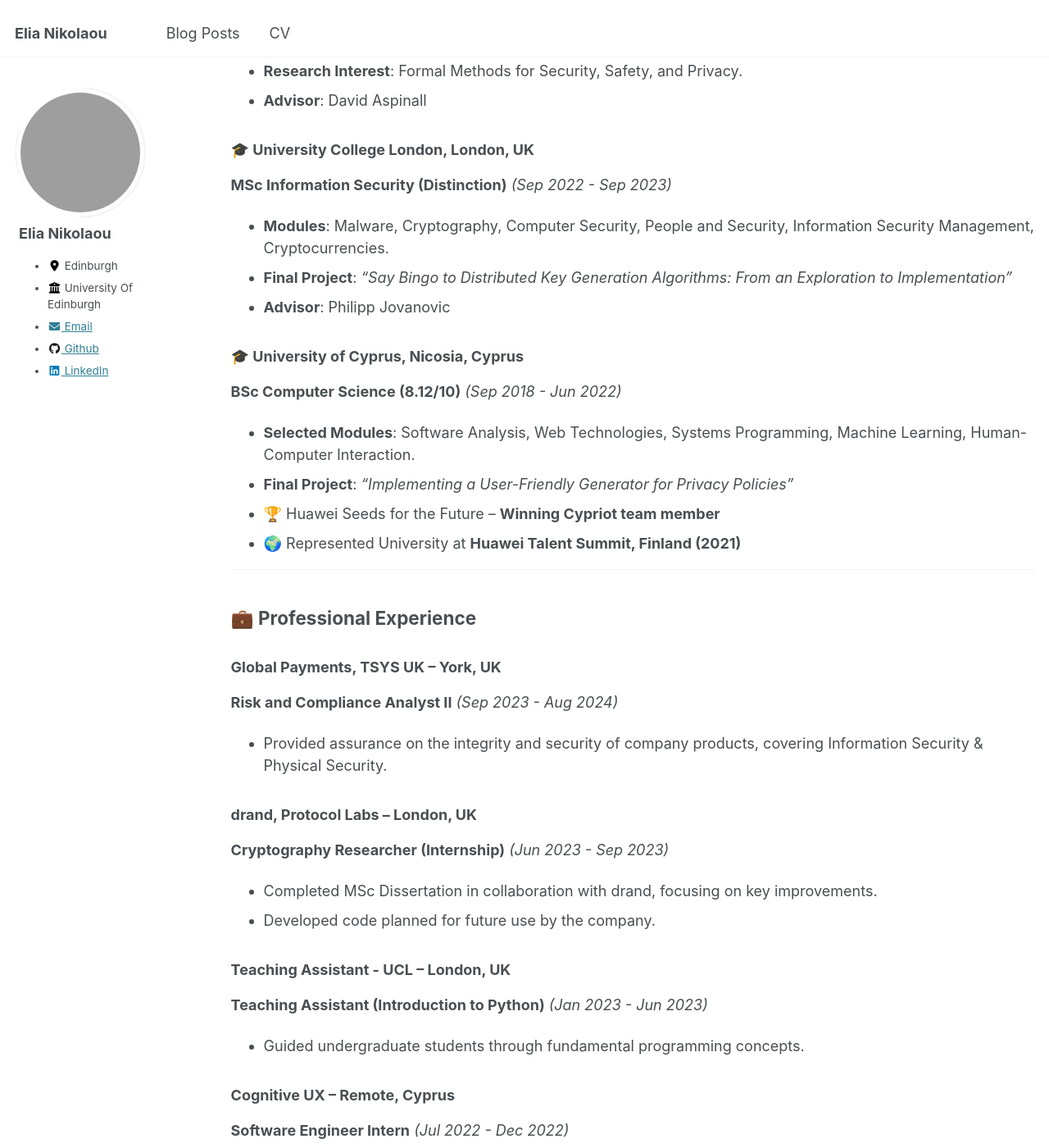
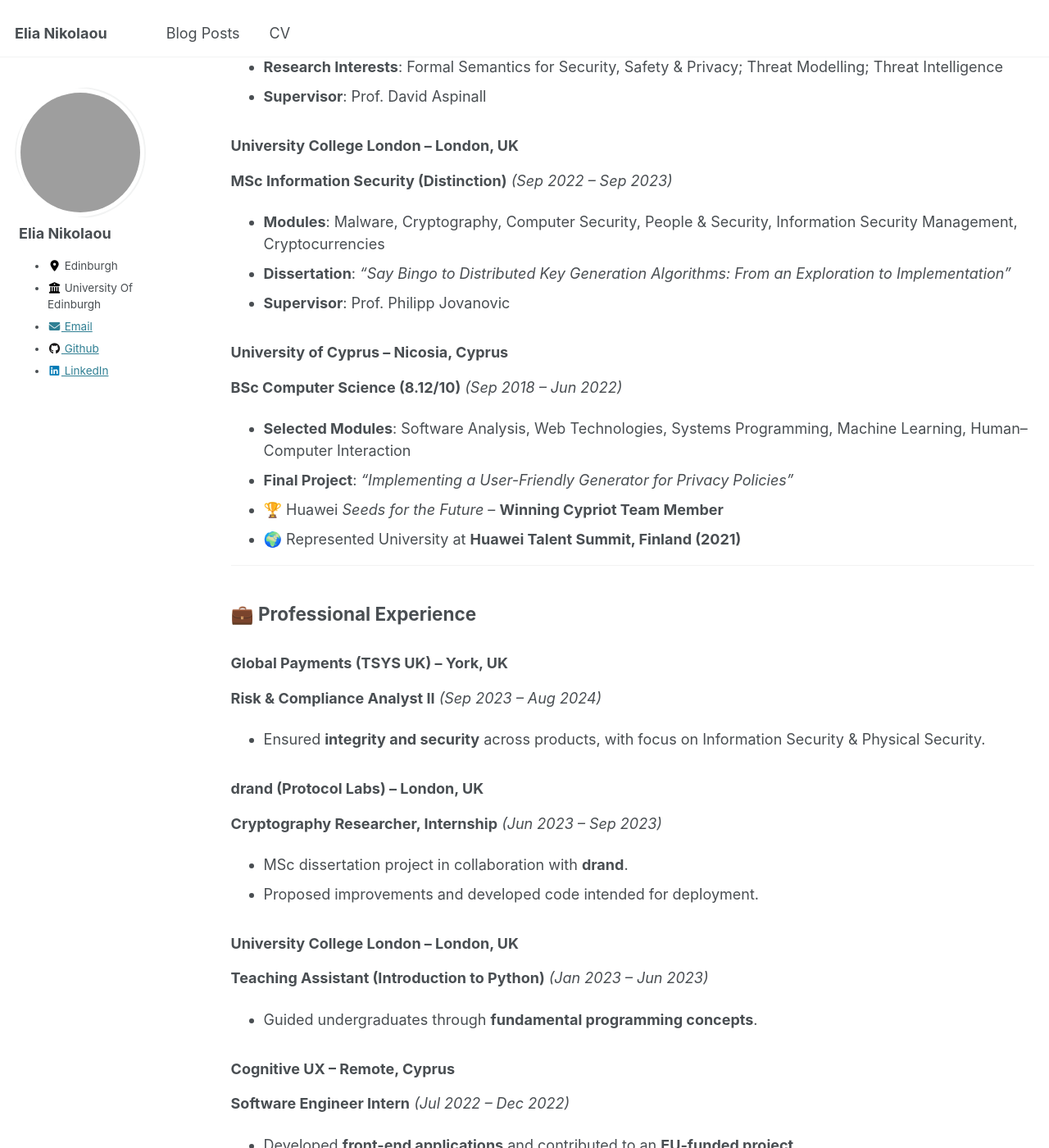
Before and after one commit to Elia-Nikolaou/Elia-Nikolaou.github.io, a Jekyll site: the page built from _pages/cv.md, in a window 1280 px wide and 1400 px high, scrolled down 331 px. Shown: the whole window at 82% size. Built offline with Jekyll 4.4.1, drawn with Linux system fonts in a browser that asks for light colours; our own code applies the rules of GitHub Pages for plain Markdown files; some of the changed text lies outside the part shown.

Commit message:
Update cv.md

```diff
--- a/_pages/cv.md
+++ b/_pages/cv.md
@@ -1,81 +1,91 @@
 ---
 layout: archive
-# title: "CV"
 permalink: /cv/
 author_profile: true
 redirect_from:
   - /resume
 ---
 
-## My Resume:
+# Curriculum Vitae
+
+---
 
 ## 🎓 Education
-### 🎓 University Of Edinburgh, Edinburgh, UK
-**PhD Candidate in Cybersecurity, Privacy, and Trust** *(Sep 2024 - Present)*
-- **Research Interest**: Formal Methods for Security, Safety, and Privacy.
-- **Advisor**: David Aspinall
 
-### 🎓 University College London, London, UK
-**MSc Information Security (Distinction)** *(Sep 2022 - Sep 2023)*
-- **Modules**: Malware, Cryptography, Computer Security, People and Security, Information Security Management, Cryptocurrencies.
-- **Final Project**: *"Say Bingo to Distributed Key Generation Algorithms: From an Exploration to Implementation"*
-- **Advisor**: Philipp Jovanovic
+### University of Edinburgh – Edinburgh, UK
+**PhD Candidate in Cybersecurity, Privacy & Trust** *(Sep 2024 – Present)*
+- **Research Interests**: Formal Semantics for Security, Safety & Privacy; Threat Modelling; Threat Intelligence
+- **Supervisor**: Prof. David Aspinall
 
-### 🎓 University of Cyprus, Nicosia, Cyprus
-**BSc Computer Science (8.12/10)** *(Sep 2018 - Jun 2022)*
-- **Selected Modules**: Software Analysis, Web Technologies, Systems Programming, Machine Learning, Human-Computer Interaction.
-- **Final Project**: *"Implementing a User-Friendly Generator for Privacy Policies"*
-- 🏆 Huawei Seeds for the Future – **Winning Cypriot team member**
+### University College London – London, UK
+**MSc Information Security (Distinction)** *(Sep 2022 – Sep 2023)*
+- **Modules**: Malware, Cryptography, Computer Security, People & Security, Information Security Management, Cryptocurrencies
+- **Dissertation**: *“Say Bingo to Distributed Key Generation Algorithms: From an Exploration to Implementation”*
+- **Supervisor**: Prof. Philipp Jovanovic
+
+### University of Cyprus – Nicosia, Cyprus
+**BSc Computer Science (8.12/10)** *(Sep 2018 – Jun 2022)*
+- **Selected Modules**: Software Analysis, Web Technologies, Systems Programming, Machine Learning, Human–Computer Interaction
+- **Final Project**: *“Implementing a User-Friendly Generator for Privacy Policies”*
+- 🏆 Huawei *Seeds for the Future* – **Winning Cypriot Team Member**
 - 🌍 Represented University at **Huawei Talent Summit, Finland (2021)**
 
-----------------------------------------------------------
+---
 
 ## 💼 Professional Experience
-### **Global Payments, TSYS UK – York, UK**
-**Risk and Compliance Analyst II** *(Sep 2023 - Aug 2024)*
-- Provided assurance on the integrity and security of company products, covering Information Security & Physical Security.
 
-### **drand, Protocol Labs – London, UK**
-**Cryptography Researcher (Internship)** *(Jun 2023 - Sep 2023)*
-- Completed MSc Dissertation in collaboration with drand, focusing on key improvements.
-- Developed code planned for future use by the company.
+### Global Payments (TSYS UK) – York, UK
+**Risk & Compliance Analyst II** *(Sep 2023 – Aug 2024)*
+- Ensured **integrity and security** across products, with focus on Information Security & Physical Security.
 
-### **Teaching Assistant - UCL – London, UK**
-**Teaching Assistant (Introduction to Python)** *(Jan 2023 - Jun 2023)*
-- Guided undergraduate students through fundamental programming concepts.
+### drand (Protocol Labs) – London, UK
+**Cryptography Researcher, Internship** *(Jun 2023 – Sep 2023)*
+- MSc dissertation project in collaboration with **drand**.
+- Proposed improvements and developed code intended for deployment.
 
-### **Cognitive UX – Remote, Cyprus**
-**Software Engineer Intern** *(Jul 2022 - Dec 2022)*
-- Developed front-end applications and contributed to an **EU-funded project**.
-- Designed code for deliverables and software solutions.
+### University College London – London, UK
+**Teaching Assistant (Introduction to Python)** *(Jan 2023 – Jun 2023)*
+- Guided undergraduates through **fundamental programming concepts**.
 
-### **KIOS Research & Innovation Centre, University of Cyprus – Cyprus**
-**Special Scientist Intern** *(Oct 2021 - Feb 2022)*
-- Assisted in data collection and processing for research projects.
-- Implemented ML algorithms for environmental disaster detection using drones.
+### Cognitive UX – Remote, Cyprus
+**Software Engineer Intern** *(Jul 2022 – Dec 2022)*
+- Developed **front-end applications** and contributed to an **EU-funded project**.
+- Delivered software solutions aligned with project requirements.
 
-----------------------------------------------------------
+### KIOS Research & Innovation Centre, University of Cyprus – Nicosia, Cyprus
+**Special Scientist Intern** *(Oct 2021 – Feb 2022)*
+- Collected and processed data for research projects.
+- Implemented **ML algorithms** for environmental disaster detection using drones.
+
+---
 
 ## 🚀 Projects
-### **TrustID Project** *(2020-1-EL01-KA226-HE-094869)*
-🔗 [Project Link](https://trustid-project.eu/project.php)
-- Contributed to back-end and front-end development of a Windows application.
 
-### **Disaster Detector / Classifier**
-🔗 [Project Link](https://explore.openaire.eu/search/software?pid=10.5281%2Fzenodo.5938343)
-- Developed an ML-based disaster classifier for detecting fire, flood, and building disasters.
+### TrustID Project *(2020-1-EL01-KA226-HE-094869)*
+🔗 [trustid-project.eu](https://trustid-project.eu/project.php)
+- Contributed to **back-end and front-end development** of a Windows application.
 
-----------------------------------------------------------
+### Disaster Detector / Classifier
+🔗 [OpenAIRE Project Page](https://explore.openaire.eu/search/software?pid=10.5281%2Fzenodo.5938343)
+- Built an **ML-based classifier** for detecting disasters (fire, flood, building collapse).
+
+---
 
 ## 🏆 Awards
-- **2024 - 2028**: DTA Scholarship, by UKRI.
-- **2022 - 2023**: Huawei Seeds for the Future Scholarship.
-- **2012 - 2018**: Awards of Academic Excellence.
 
-----------------------------------------------------------
+- **2025 – 2028**: Educational Grant – *A.G. Leventis Foundation*
+- **2024 – 2028**: DTA Scholarship – *UKRI*
+- **2022 – 2023**: Huawei *Seeds for the Future* Scholarship
+- **2012 – 2018**: Awards of Academic Excellence
+
+---
 
 ## 🎭 Activities & Volunteering
-- **Scouting**: Member of **297 Troop of Latsia (Cyprus Scouts Association)**, currently **Leader**.
-  - 🏆 Received **Scouting Award of Democracy of the Republic of Cyprus (2018)**.
-  - Active since **2007 - Present**.
-- **Hiking Enthusiast**
+
+- **Scouting** – Member of **297 Troop of Latsia (Cyprus Scouts Association)**, currently **Leader**
+  - 🏆 Awarded the **Scouting Award of Democracy (Republic of Cyprus, 2018)**
+  - Active since **2007 – Present**
+
+- **Outdoor Enthusiast** – Passionate about **hiking, nature exploration, and team activities**
+
+---
```
